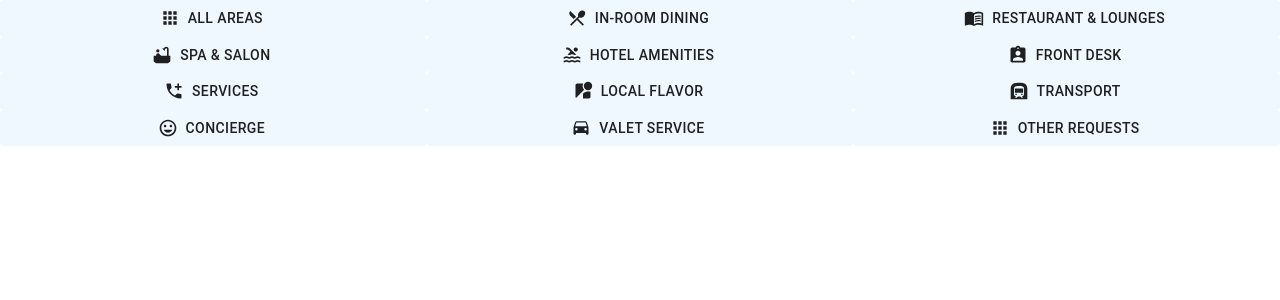
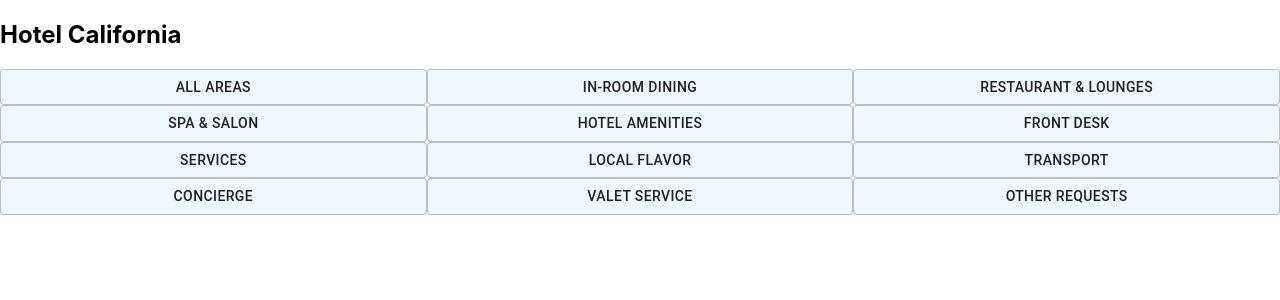
Before and after one commit to vhuang5564/hotel-california, a Next.js app: page /test in a window 1280 px wide. Shown: the top 300 px of the page. Built offline with nearby package versions, Linux system fonts and the light colour scheme.

Commit message:
refactor to use object mapping for grid

```diff
--- a/components/Ballroom.jsx
+++ b/components/Ballroom.jsx
@@ -13,20 +13,80 @@ import AddIcCallIcon from '@material-ui/icons/AddIcCall';
 import BathtubIcon from '@material-ui/icons/Bathtub';
 
 export default function Ballroom(props) {
+  const images = [
+    {
+      url: '../public/favicon.ico',
+      title: 'ALL AREAS'
+    },
+    {
+      url: 'placeholder',
+      title: 'IN-ROOM DINING'
+    },
+    {
+      url: 'placeholder',
+      title: 'RESTAURANT & LOUNGES'
+    },
+    {
+      url: 'placeholder',
+      title: 'SPA & SALON'
+    },
+    {
+      url: 'placeholder',
+      title: 'HOTEL AMENITIES'
+    },
+    {
+      url: 'placeholder',
+      title: 'FRONT DESK'
+    },
+    {
+      url: 'placeholder',
+      title: 'SERVICES'
+    },
+    {
+      url: 'placeholder',
+      title: 'LOCAL FLAVOR'
+    },
+    {
+      url: 'placeholder',
+      title: 'TRANSPORT'
+    },
+    {
+      url: 'placeholder',
+      title: 'CONCIERGE'
+    },
+    {
+      url: 'placeholder',
+      title: 'VALET SERVICE'
+    },
+    {
+      url: 'placeholder',
+      title: 'OTHER REQUESTS'
+    }
+  ];
+
   return (
     <section className={styles.grid_container}>
-      <Button className={styles.ballroom} startIcon={<AppsIcon />}>ALL AREAS</Button>
-      <Button className={styles.ballroom} startIcon={<LocalDiningIcon />}>IN-ROOM DINING</Button>
-      <Button className={styles.ballroom} startIcon={<MenuBookIcon />}>RESTAURANT & LOUNGES</Button>
-      <Button className={styles.ballroom} startIcon={<BathtubIcon />}>SPA & SALON</Button>
-      <Button className={styles.ballroom} startIcon={<PoolIcon />}>HOTEL AMENITIES</Button>
-      <Button className={styles.ballroom} startIcon={<AssignmentIndIcon />}>FRONT DESK</Button>
-      <Button className={styles.ballroom} startIcon={<AddIcCallIcon />}>SERVICES</Button>
-      <Button className={styles.ballroom} startIcon={<StreetviewIcon />}>LOCAL FLAVOR</Button>
-      <Button className={styles.ballroom} startIcon={<SubwayIcon />}>TRANSPORT</Button>
-      <Button className={styles.ballroom} startIcon={<MoodIcon />}>CONCIERGE</Button>
-      <Button className={styles.ballroom} startIcon={<TimeToLeaveIcon />}>VALET SERVICE</Button>
-      <Button className={styles.ballroom} startIcon={<AppsIcon />}>OTHER REQUESTS</Button>
+
+      {images.map((image) =>
+      (
+        <Button className={styles.ballroom} variant="outlined"
+        style={{backgroundImage: `url(./public/favicon.ico)`}}
+        >{image.title}</Button>
+      )
+
+      )}
+      {/* <Button className={styles.ballroom} startIcon={<AppsIcon />} disabled variant="outlined">ALL AREAS</Button>
+      <Button className={styles.ballroom} startIcon={<LocalDiningIcon />} variant="contained">IN-ROOM DINING</Button>
+      <Button className={styles.ballroom} startIcon={<MenuBookIcon />} variant="outlined">RESTAURANT & LOUNGES</Button>
+      <Button className={styles.ballroom} startIcon={<BathtubIcon />} variant="outlined">SPA & SALON</Button>
+      <Button className={styles.ballroom} startIcon={<PoolIcon />} variant="outlined">HOTEL AMENITIES</Button>
+      <Button className={styles.ballroom} startIcon={<AssignmentIndIcon />} variant="outlined">FRONT DESK</Button>
+      <Button className={styles.ballroom} startIcon={<AddIcCallIcon />} variant="outlined">SERVICES</Button>
+      <Button className={styles.ballroom} startIcon={<StreetviewIcon />} variant="outlined">LOCAL FLAVOR</Button>
+      <Button className={styles.ballroom} startIcon={<SubwayIcon />} variant="outlined">TRANSPORT</Button>
+      <Button className={styles.ballroom} startIcon={<MoodIcon />} variant="outlined">CONCIERGE</Button>
+      <Button className={styles.ballroom} startIcon={<TimeToLeaveIcon />} variant="outlined">VALET SERVICE</Button>
+      <Button className={styles.ballroom} startIcon={<AppsIcon />} variant="outlined">OTHER REQUESTS</Button> */}
     </section>
   );
 }
--- a/pages/test.js
+++ b/pages/test.js
@@ -2,6 +2,9 @@ import Ballroom from "../components/Ballroom";
 
 export default function test() {
   return (
-    <Ballroom />
+    <body>
+      <h2>Hotel California</h2>
+      <Ballroom />
+    </body>
   );
 }
```
